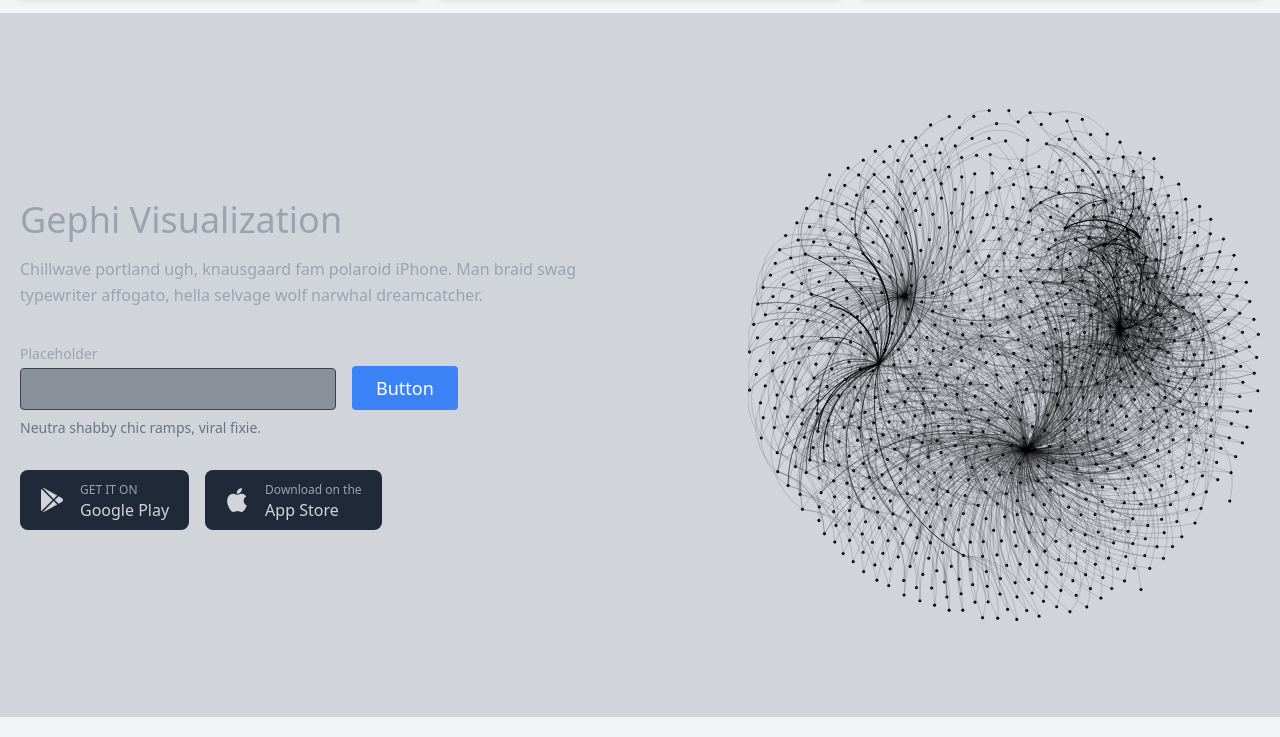
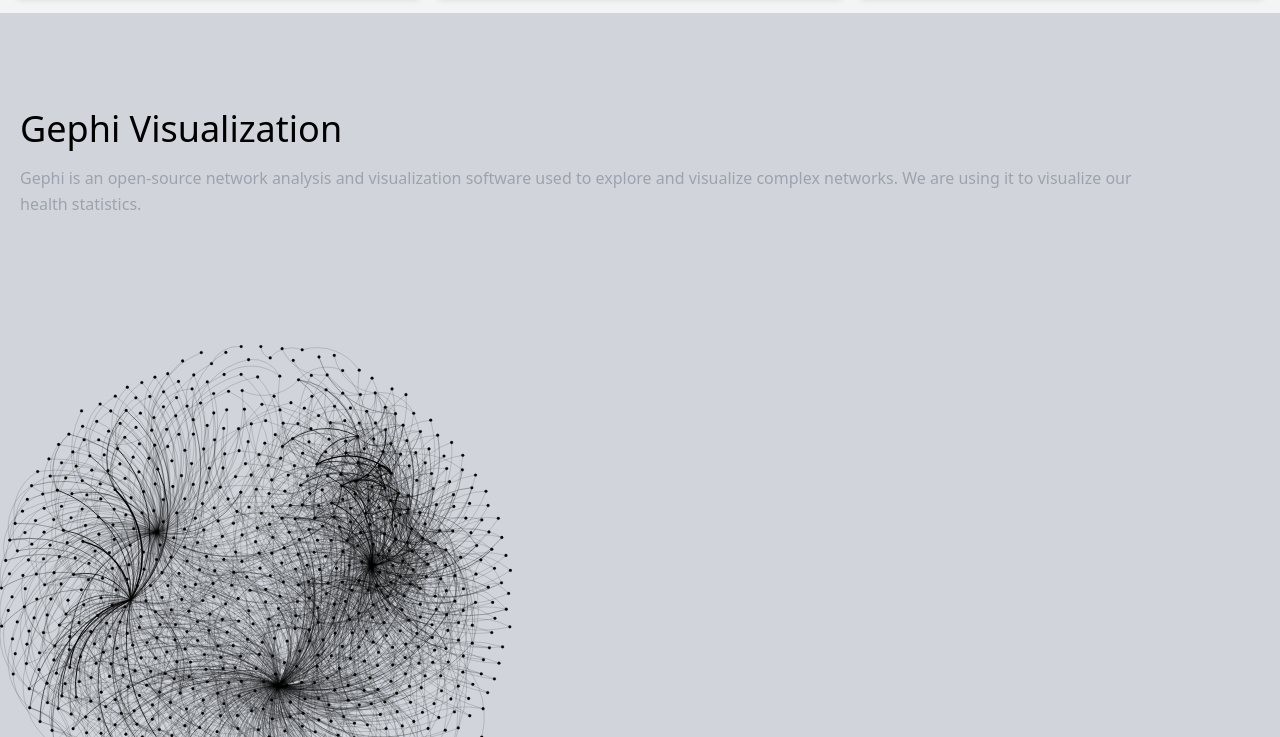
Before and after one commit to CatastrophistUser/18CSE301J-Information-Visualization, a website: page index.html in a window 1280 px wide. Shown: the part 719-1456 px from the top of the page. Drawn offline with nearby package versions, Linux system fonts and the light colour scheme.

Commit message:
Update index.html

```diff
--- a/index.html
+++ b/index.html
@@ -73,7 +73,7 @@
             <!-- Google Sheets Explore -->
 
             <div class="bg-white rounded shadow-md p-4 hover-effect"
-                onclick="toggleFullscreen(this)" id="gephi">
+                onclick="toggleFullscreen(this)" id="explore">
                 <h2 class="text-lg font-semibold mb-2">Google Sheets Explore</h2>
                 <img src="images/google-sheets-graph.svg" alt="Gephi Image" class="w-full h-auto cursor-pointer">
             </div>
@@ -83,37 +83,9 @@
     <section class="text-gray-400 bg-gray-300 body-font">
         <div class="container mx-auto flex px-5 py-24 md:flex-row flex-col items-center">
           <div class="lg:flex-grow md:w-1/2 lg:pr-24 md:pr-16 flex flex-col md:items-start md:text-left mb-16 md:mb-0 items-center text-center">
-            <h1 class="title-font sm:text-4xl text-3xl mb-4 font-medium text-gray-950">Gephi Visualization</h1>
-            <p class="mb-8 leading-relaxed">Chillwave portland ugh, knausgaard fam polaroid iPhone. Man braid swag typewriter affogato, hella selvage wolf narwhal dreamcatcher.</p>
-            <div class="flex w-full md:justify-start justify-center items-end">
-              <div class="relative mr-4 md:w-full lg:w-full xl:w-1/2 w-2/4">
-                <label for="hero-field" class="leading-7 text-sm text-gray-400">Placeholder</label>
-                <input type="text" id="hero-field" name="hero-field" class="w-full bg-gray-800 rounded bg-opacity-40 border border-gray-700 focus:ring-2 focus:ring-blue-900 focus:bg-transparent focus:border-blue-500 text-base outline-none text-gray-100 py-1 px-3 leading-8 transition-colors duration-200 ease-in-out">
-              </div>
-              <button class="inline-flex text-white bg-blue-500 border-0 py-2 px-6 focus:outline-none hover:bg-blue-600 rounded text-lg">Button</button>
-            </div>
-            <p class="text-sm mt-2 text-gray-500 mb-8 w-full">Neutra shabby chic ramps, viral fixie.</p>
-            <div class="flex lg:flex-row md:flex-col text-gray-300">
-              <button class="bg-gray-800 inline-flex py-3 px-5 rounded-lg items-center hover:bg-gray-700 hover:text-white focus:outline-none">
-                <svg xmlns="http://www.w3.org/2000/svg" fill="currentColor" class="w-6 h-6" viewBox="0 0 512 512">
-                  <path d="M99.617 8.057a50.191 50.191 0 00-38.815-6.713l230.932 230.933 74.846-74.846L99.617 8.057zM32.139 20.116c-6.441 8.563-10.148 19.077-10.148 30.199v411.358c0 11.123 3.708 21.636 10.148 30.199l235.877-235.877L32.139 20.116zM464.261 212.087l-67.266-37.637-81.544 81.544 81.548 81.548 67.273-37.64c16.117-9.03 25.738-25.442 25.738-43.908s-9.621-34.877-25.749-43.907zM291.733 279.711L60.815 510.629c3.786.891 7.639 1.371 11.492 1.371a50.275 50.275 0 0027.31-8.07l266.965-149.372-74.849-74.847z"></path>
-                </svg>
-                <span class="ml-4 flex items-start flex-col leading-none">
-                  <span class="text-xs text-gray-400 mb-1">GET IT ON</span>
-                  <span class="title-font font-medium">Google Play</span>
-                </span>
-              </button>
-              <button class="bg-gray-800 inline-flex py-3 px-5 rounded-lg items-center hover:bg-gray-700 hover:text-white focus:outline-none lg:ml-4 md:ml-0 ml-4 md:mt-4 mt-0 lg:mt-0">
-                <svg xmlns="http://www.w3.org/2000/svg" fill="currentColor" class="w-6 h-6" viewBox="0 0 305 305">
-                  <path d="M40.74 112.12c-25.79 44.74-9.4 112.65 19.12 153.82C74.09 286.52 88.5 305 108.24 305c.37 0 .74 0 1.13-.02 9.27-.37 15.97-3.23 22.45-5.99 7.27-3.1 14.8-6.3 26.6-6.3 11.22 0 18.39 3.1 25.31 6.1 6.83 2.95 13.87 6 24.26 5.81 22.23-.41 35.88-20.35 47.92-37.94a168.18 168.18 0 0021-43l.09-.28a2.5 2.5 0 00-1.33-3.06l-.18-.08c-3.92-1.6-38.26-16.84-38.62-58.36-.34-33.74 25.76-51.6 31-54.84l.24-.15a2.5 2.5 0 00.7-3.51c-18-26.37-45.62-30.34-56.73-30.82a50.04 50.04 0 00-4.95-.24c-13.06 0-25.56 4.93-35.61 8.9-6.94 2.73-12.93 5.09-17.06 5.09-4.64 0-10.67-2.4-17.65-5.16-9.33-3.7-19.9-7.9-31.1-7.9l-.79.01c-26.03.38-50.62 15.27-64.18 38.86z"></path>
-                  <path d="M212.1 0c-15.76.64-34.67 10.35-45.97 23.58-9.6 11.13-19 29.68-16.52 48.38a2.5 2.5 0 002.29 2.17c1.06.08 2.15.12 3.23.12 15.41 0 32.04-8.52 43.4-22.25 11.94-14.5 17.99-33.1 16.16-49.77A2.52 2.52 0 00212.1 0z"></path>
-                </svg>
-                <span class="ml-4 flex items-start flex-col leading-none">
-                  <span class="text-xs text-gray-400 mb-1">Download on the</span>
-                  <span class="title-font font-medium">App Store</span>
-                </span>
-              </button>
-            </div>
+            <h1 class="title-font sm:text-4xl text-3xl mb-4 font-medium text-black">Gephi Visualization</h1>
+            <p class="mb-8 leading-relaxed">Gephi is an open-source network analysis and visualization software used to explore and visualize complex networks. We are using it to visualize our health statistics.</p>
+        </div>
           </div>
           <div class="lg:max-w-lg lg:w-full md:w-1/2 w-5/6">
             <img class="object-cover object-center rounded" alt="hero" src="images/gephi-visual.svg">
```
